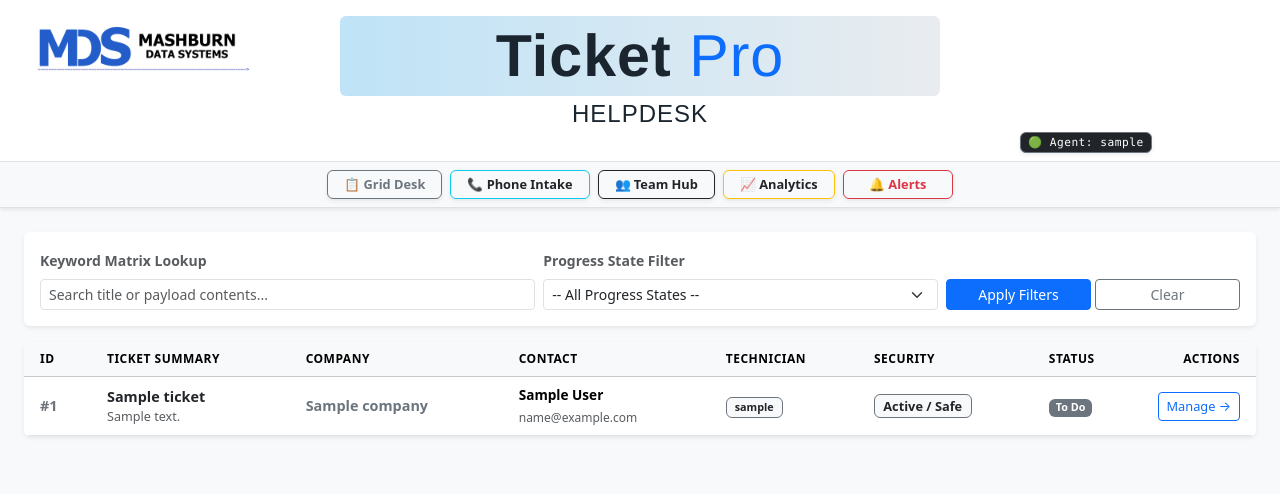
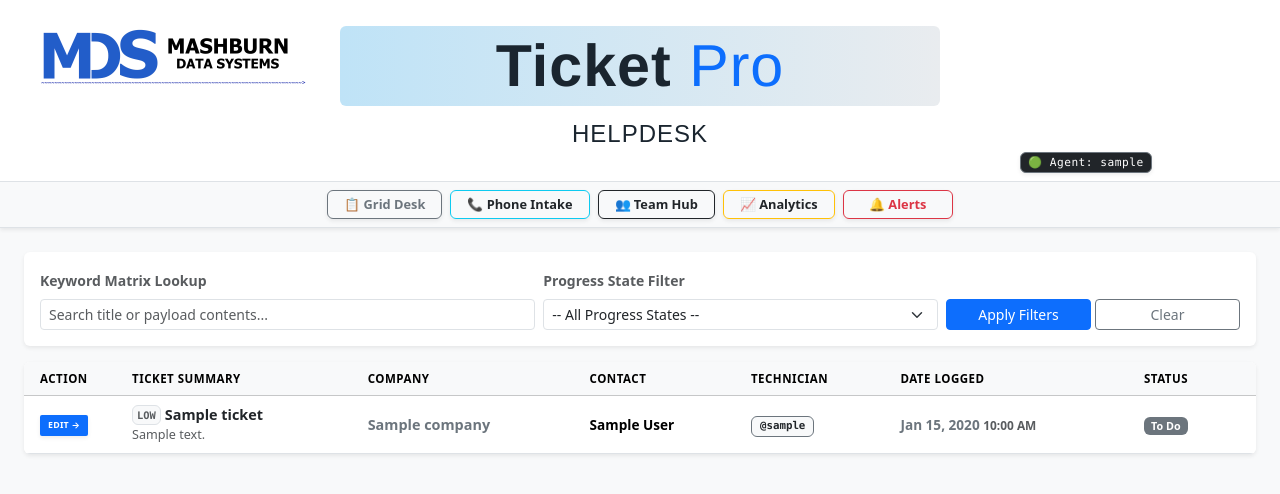
Before and after one commit to smashburn55/Helpdesk-django, a Django app: page / in a window 1280 px wide. Shown: the top 494 px of the page. Run offline with Django 5.2, Linux system fonts and the light colour scheme; a user stored in the database is signed in; tables that the repository leaves empty hold one stand-in row (values such as "Sample post"); some libraries are stand-ins or nearby versions.

Commit message:
Feature: Connected issue severity parameters inside StatusUpdateForm fields and templates

```diff
--- a/ticketApp/templates/ticketApp/base.html
+++ b/ticketApp/templates/ticketApp/base.html
@@ -22,7 +22,7 @@
 
         <div class="col-md-3 d-flex align-items-center justify-content-start ps-2">
             <a href="{% url 'index' %}" class="d-inline-block">
-                <img src="{% static 'ticketApp/images/logo.png' %}" alt="MDS Logo" style="height: 80px; width: auto; object-fit: contain;">
+                <img src="{% static 'ticketApp/images/logo.png' %}" alt="MDS Logo" style="height: 100px; width: auto; object-fit: contain;">
             </a>
         </div>
 
--- a/ticketApp/templates/ticketApp/index.html
+++ b/ticketApp/templates/ticketApp/index.html
@@ -32,64 +32,95 @@
 <!-- Commercial High-Density Data Grid Registry Table -->
 <div class="card shadow-sm border-0 overflow-hidden">
     <div class="table-responsive">
-        <table class="table table-hover align-middle mb-0 bg-white" style="font-size: 0.9rem;">
-            <thead class="table-light text-uppercase text-muted" style="font-size: 0.75rem; letter-spacing: 0.5px;">
+       <table class="table table-hover align-middle mb-0" style="font-size: 0.9rem;">
+    <!-- UPGRADED SIMPLIFIED TABLE HEADERS -->
+    <thead class="table-light text-uppercase text-muted" style="font-size: 0.72rem; letter-spacing: 0.5px;">
         <tr>
-                    <th class="ps-3" style="width: 75px;">ID</th>
+            <th class="ps-3" style="width: 100px;">Action</th> <!-- This is now your clean Edit column -->
             <th>Ticket Summary</th>
             <th class="d-none d-md-table-cell">Company</th>
             <th class="d-none d-md-table-cell">Contact</th>
             <th>Technician</th>
-                    <th>Security</th>
-                    <th>Status</th>
-                    <th class="text-end pe-3" style="width: 120px;">Actions</th>
+            <th>Date Logged</th>
+            <th class="pe-3" style="width: 120px;">Status</th>
         </tr>
     </thead>
+
     <tbody>
         {% for ticket in tickets %}
         <tr>
-                    <!-- Custom Postgres Primary Key Mapping -->
-                    <td class="ps-3 fw-bold text-secondary">#{{ ticket.ticket_id }}</td>
+            <!-- COLUMN 1: Compact, uniform management button replacing raw IDs -->
+            <td class="ps-3">
+                <a href="{% url 'ticket_by_id' ticket.ticket_id %}"
+                   class="btn btn-xs btn-primary fw-bold py-1 px-2 shadow-sm d-inline-block text-decoration-none text-white border-0"
+                   style="font-size: 0.55rem; border-radius: 2px; min-width: 35px; letter-spacing: 0.25px;"
+                   title="Edit Ticket Details">
+                    EDIT &rarr;
+                </a>
+            </td>
+
+            <!-- COLUMN 2: Ticket Summary & Payload Topic Details -->
             <td>
-                        <div class="fw-bold text-dark text-truncate" style="max-width: 250px;">{{ ticket.title }}</div>
-                        <small class="text-muted d-block text-truncate" style="max-width: 250px;">{{ ticket.description }}</small>
+                <div class="d-flex align-items-center gap-1">
+                    {% if ticket.priority == 'CRIT' %}
+                        <span class="badge bg-danger text-white px-1 font-monospace" style="font-size: 0.65rem;">CRIT</span>
+                    {% elif ticket.priority == 'HIGH' %}
+                        <span class="badge bg-warning text-dark px-1 font-monospace" style="font-size: 0.65rem;">HIGH</span>
+                    {% elif ticket.priority == 'MED' %}
+                        <span class="badge bg-secondary text-white px-1 font-monospace" style="font-size: 0.65rem;">MED</span>
+                    {% else %}
+                        <span class="badge bg-light text-muted border px-1 font-monospace" style="font-size: 0.65rem;">LOW</span>
+                    {% endif %}
+                    <div class="fw-bold text-dark text-truncate" style="max-width: 180px;">{{ ticket.title }}</div>
+                </div>
+                <small class="text-muted d-block text-truncate" style="max-width: 220px;">{{ ticket.description }}</small>
             </td>
-                    <td class="d-none d-md-table-cell"><span class="fw-semibold text-secondary">{{ ticket.company.company_name|default:"Independent" }}</span></td>
-                    <td>
-                        <div class="d-none d-md-table-cell fw-bold" style="font-size: 0.85rem;">{{ ticket.crm_contact.first_name }} {{ ticket.crm_contact.last_name }}</div>
-                        <small class="text-muted text-lowercase" style="font-size: 0.75rem;">{{ ticket.crm_contact.email }}</small>
+
+            <!-- COLUMN 3: Corporate Company Lookup -->
+            <td class="d-none d-md-table-cell">
+                <span class="fw-semibold text-secondary">{{ ticket.company.company_name|default:"Independent" }}</span>
             </td>
-                    <td>
+
+            <!-- COLUMN 4: Individual Customer Caller CRM Contact -->
+            <td class="d-none d-md-table-cell">
+                <div class="fw-bold" style="font-size: 0.85rem;">{{ ticket.crm_contact.first_name }} {{ ticket.crm_contact.last_name }}</div>
+            </td>
+
+            <!-- COLUMN 5: Assigned Helpdesk Technician (Our Quick-Claim target space next) -->
+            <td id="agent-cell-{{ ticket.ticket_id }}">
                 {% if ticket.assignee %}
-                            <span class="badge bg-light text-dark border border-secondary py-1 px-2">{{ ticket.assignee.username }}</span>
+                    <span class="badge bg-light text-dark border border-secondary py-1 px-2 font-monospace">@{{ ticket.assignee.username }}</span>
                 {% else %}
-                            <span class="text-danger fw-bold italic small">⚠️ Unassigned</span>
+                    <!-- We drop a temporary text placeholder here for our next step alignment check -->
+                    <span class="text-danger fw-bold small">Unassigned</span>
                 {% endif %}
             </td>
+
+            <!-- COLUMN 6: Replace the old SLA cell with this clear date cell -->
             <td>
-                        <!-- Dynamic Server-Side Calculated SLA Timing Badges -->
-                        <span class="{{ ticket.sla_status_data.class }}" style="font-size: 0.8rem; font-weight: 700;">
-                            {{ ticket.sla_status_data.label }}
+                <span class="text-secondary fw-semibold" style="font-size: 0.85rem;">
+                    {{ ticket.created_at|date:"M d, Y" }} <small class="text-muted">{{ ticket.created_at|date:"g:i A" }}</small>
                 </span>
             </td>
-                    <td>
+
+
+            <!-- COLUMN 7: Final Status State Badge -->
+            <td class="pe-3">
                 <span class="badge {% if ticket.status == 'DONE' %}bg-success{% elif ticket.status == 'PROG' %}bg-warning text-dark{% elif ticket.status == 'REV' %}bg-info text-dark{% else %}bg-secondary{% endif %}">
                     {{ ticket.get_status_display }}
                 </span>
             </td>
-                    <td class="text-end pe-3">
-                        <a href="{% url 'ticket_by_id' ticket.ticket_id %}" class="btn btn-outline-primary btn-sm px-2 py-1" style="font-size: 0.8rem;">Manage &rarr;</a>
-                    </td>
         </tr>
         {% empty %}
         <tr>
-                    <td colspan="8" class="text-center py-4 text-muted italic">
+            <td colspan="7" class="text-center py-4 text-muted italic">
                 No open support instances found matching the current grid constraints ribbon.
             </td>
         </tr>
         {% endfor %}
     </tbody>
 </table>
+
     </div>
 </div>
 {% endblock %}
--- a/ticketApp/templates/ticketApp/roster.html
+++ b/ticketApp/templates/ticketApp/roster.html
@@ -11,15 +11,17 @@
             </div>
             <div class="table-responsive">
                 <table class="table table-hover align-middle mb-0" style="font-size: 0.85rem;">
+                    <!-- Inside ticketApp/templates/ticketApp/roster.html -> Table headers section -->
 <thead class="table-light text-uppercase text-muted" style="font-size: 0.7rem;">
     <tr>
         <th class="ps-3">Username</th>
         <th>Full Name</th>
         <th>Email Address</th>
-                            <th>Status Gate</th>
+        <th>Account Access</th> <!-- Changed from "Status Gate" -->
         <th class="text-end pe-3" style="width: 250px;">Administrative Actions Override</th>
     </tr>
 </thead>
+
                     <tbody>
                         {% for tech in techs %}
                         <tr class="{% if not tech.is_active %}table-light opacity-50{% endif %}">
```
Also changed, not shown: ticketApp/forms.py (+26 -8 lines), ticketApp/templates/ticketApp/ticket_by_id.html (+51 -24 lines). Lines whose indentation alone changed are shown as unchanged.
